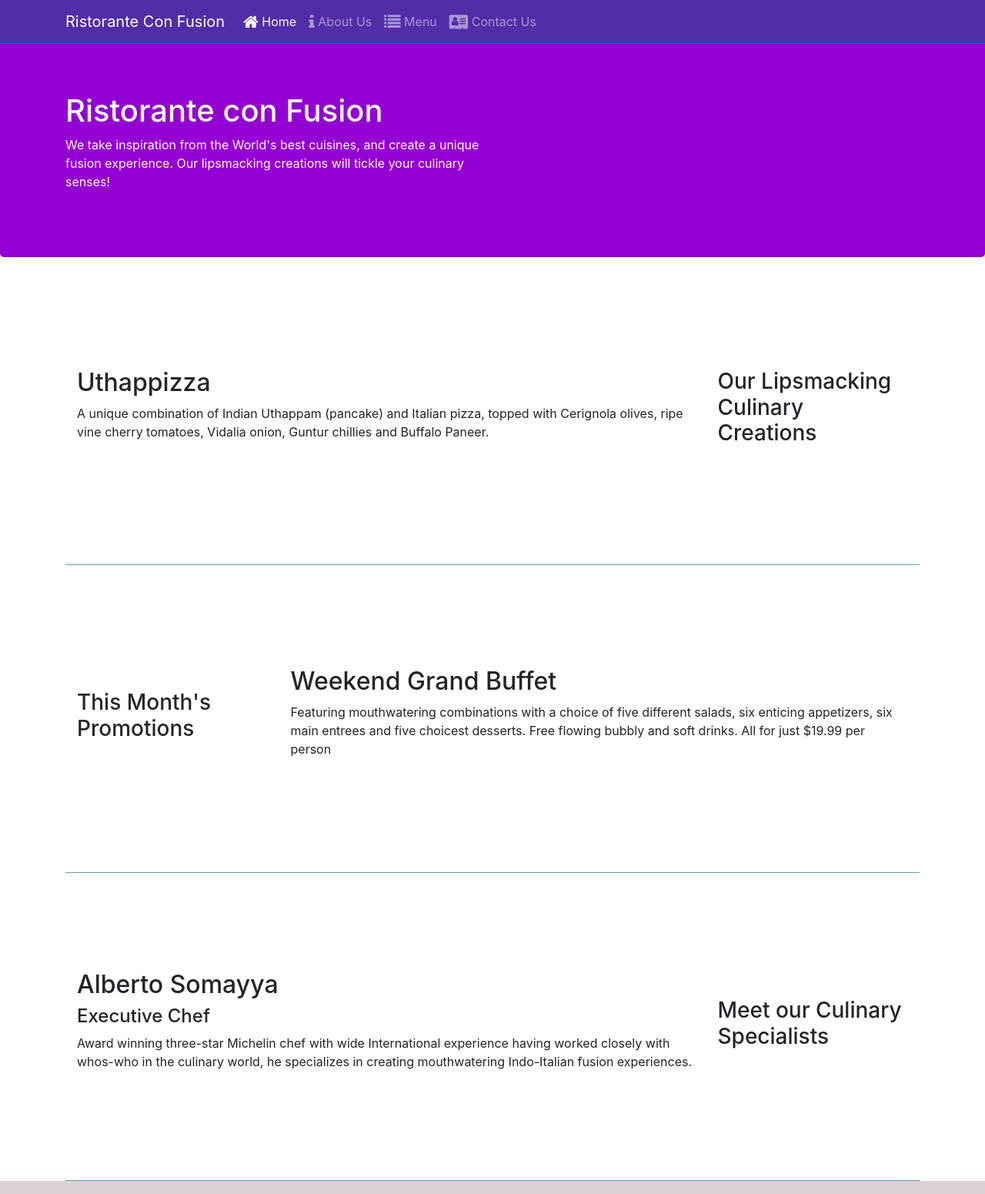
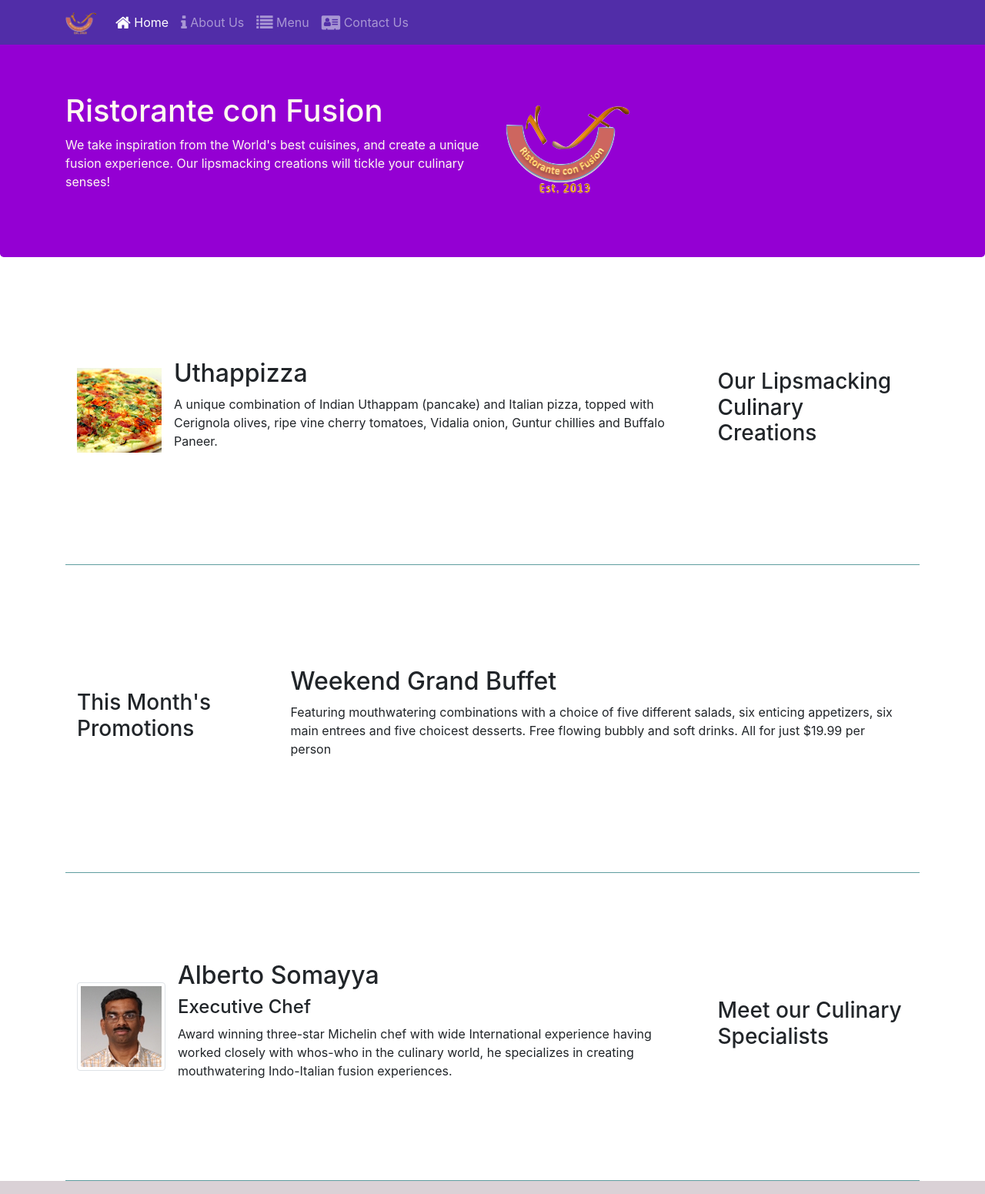
Before and after one commit to Ayovert/bootstrapTest, a website: page index.html in a window 1280 px wide. Shown: the top 1551 px of the page at 77% size. Drawn offline with nearby package versions, Linux system fonts and the light colour scheme.

Commit message:
Images and Media

```diff
--- a/index.html
+++ b/index.html
@@ -22,7 +22,7 @@
                 <span class="navbar-toggler-icon"></span>
 
             </button>
-            <a class="navbar-brand ml-auto" href="#">Ristorante Con Fusion</a>
+            <a class="navbar-brand ml-auto" href="#"><img src="img/logo.png" height="30" width="41"></a>
             <div class="collapse navbar-collapse" id=Navbar>
                 <ul class="navbar-nav mr-auto">
                     <li class="nav-item active"><a class="nav-link" href="#"><span class="fa fa-home fa-lg"></span> Home</a></li>
@@ -43,7 +43,8 @@
                     <h1>Ristorante con Fusion</h1>
                     <p>We take inspiration from the World's best cuisines, and create a unique fusion experience. Our lipsmacking creations will tickle your culinary senses!</p>
                 </div>
-                <div class="col-12 col-sm">
+                <div class="col-12 col-sm align-self-center">
+                    <img src="img/logo.png" class="img-fluid">
                 </div>
             </div>
         </div>
@@ -57,8 +58,17 @@
                 <h3>Our Lipsmacking Culinary Creations</h3>
             </div>
             <div class ="col col-sm order-sm-first col-md">
-                <h2>Uthappizza</h2>
-                <p class= "d-none d-sm-block">A unique combination of Indian Uthappam (pancake) and Italian pizza, topped with Cerignola olives, ripe vine cherry tomatoes, Vidalia onion, Guntur chillies and Buffalo Paneer.</p>
+                <div class="media">
+                    <img class="d-flex mr-3 image-thumbnail align-self-center" src="img/uthappizza.png" alt="uthappizza">
+                    <div class="media-body">
+                        <h2 class="mt-0">Uthappizza</h2>
+                    <p class= "d-none d-sm-block">A unique combination of Indian Uthappam (pancake) and Italian pizza, topped with Cerignola olives, ripe vine cherry tomatoes, Vidalia onion, Guntur chillies and Buffalo Paneer.</p>
+
+                    </div>
+
+
+                </div>
+
             </div>
         </div>
 
@@ -78,9 +88,17 @@
                 <h3>Meet our Culinary Specialists</h3>
             </div>
             <div class ="col col-sm order-sm-first col-md">
-                <h2>Alberto Somayya</h2>
-                <h4>Executive Chef</h4>
-                <p class= "d-none d-sm-block">Award winning three-star Michelin chef with wide International experience having worked closely with whos-who in the culinary world, he specializes in creating mouthwatering Indo-Italian fusion experiences. </p>
+                <div class="media">
+                    <img class="d-flex mr-3 img-thumbnail align-self-center" src="img/alberto.png" alt="alberto">
+                    <div class="media-body">
+                        <h2 class="mt-0">Alberto Somayya</h2>
+                        <h4>Executive Chef</h4>
+                        <p class= "d-none d-sm-block">Award winning three-star Michelin chef with wide International experience having worked closely with whos-who in the culinary world, he specializes in creating mouthwatering Indo-Italian fusion experiences. </p>
+
+                    </div>
+
+                </div>
+
             </div>
         </div>
     </div>
```
Also changed, not shown: aboutus.html (+3 -2 lines), contactus.html (+3 -2 lines), img/alberto.png (added), img/buffet.png (added), img/logo.png (added), img/uthappizza.png (added), 1 other file.
